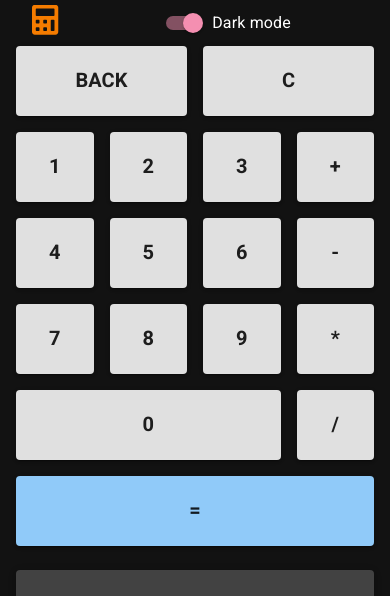
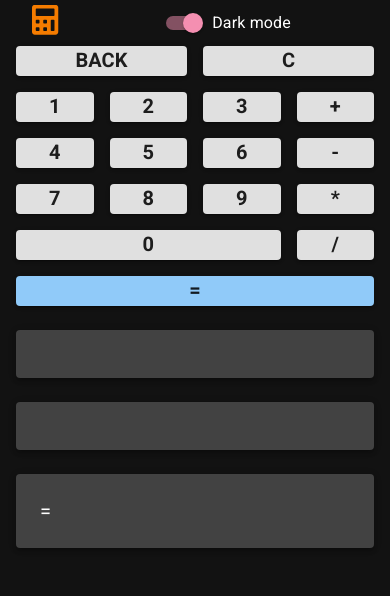
Before and after one commit to jasonkim7288/react_fun_calculator, a React (Create React App) app: page / in a window 390 px wide. Shown: the top 596 px of the page. Built offline with nearby package versions, Linux system fonts and the light colour scheme; no server answers.

Commit message:
make mobile buttons smaller

```diff
--- a/src/components/CalcButtons.js
+++ b/src/components/CalcButtons.js
@@ -3,8 +3,12 @@ import { Box, Button, Grid, makeStyles, Typography } from '@material-ui/core';
 
 const useStyles = makeStyles(theme => ({
   calcBtn: {
-    height: '70px',
-    minHeight: '70px',
+    height: '30px',
+    minHeight: '30px',
+    [theme.breakpoints.up('sm')]: {
+      height: '70px',
+      minHeight: '70px',
+    }
   }
 }))
 
--- a/src/components/CalcMain.js
+++ b/src/components/CalcMain.js
@@ -30,7 +30,7 @@ function CalcMain() {
     } else if(!isNaN(num)) {
       if (isNaN(lastElementNum)) {
         setExpArr([...expArr, cmd]);
-      } else if(lastElement.length < 9){
+      } else if(lastElementNum < 100000){
         setExpArr([...restElements, lastElement + cmd]);
       }
     } else {
```
